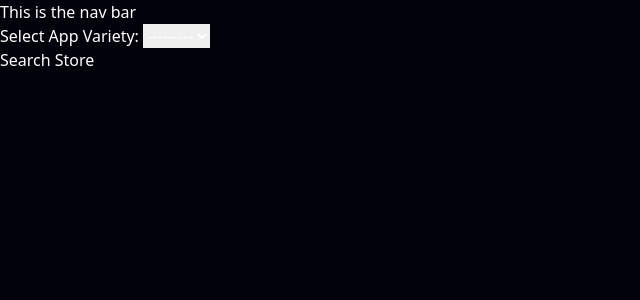
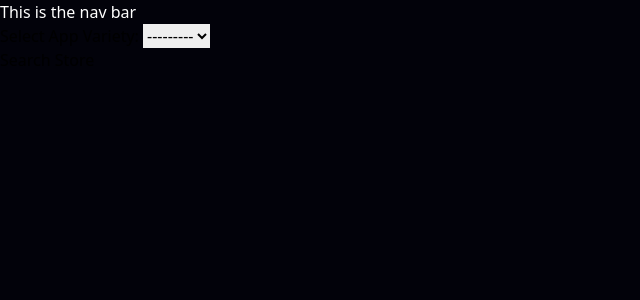
Before and after one commit to DeepEnc/fundamentals_django, a Django app: page /fundamental_app/app_store in a window 1280 px wide. Shown: the top 300 px of the page, without its empty margins (0-640 px from the left). Run offline with Django 5.2, Linux system fonts and the light colour scheme; data that the repository does not hold is empty; some libraries are stand-ins or nearby versions.

Commit message:
feat: add the left files

```diff
--- a/fundamentals_django/fundamental_app/templates/fundamental_app/app_store.html
+++ b/fundamentals_django/fundamental_app/templates/fundamental_app/app_store.html
@@ -2,7 +2,7 @@
 
 {% block content %}
 
-<form method="POST">
+<form method="POST" class="text-black">
     {% csrf_token %}
     {{form.as_p}}
     <button type="submit">Search Store
```
